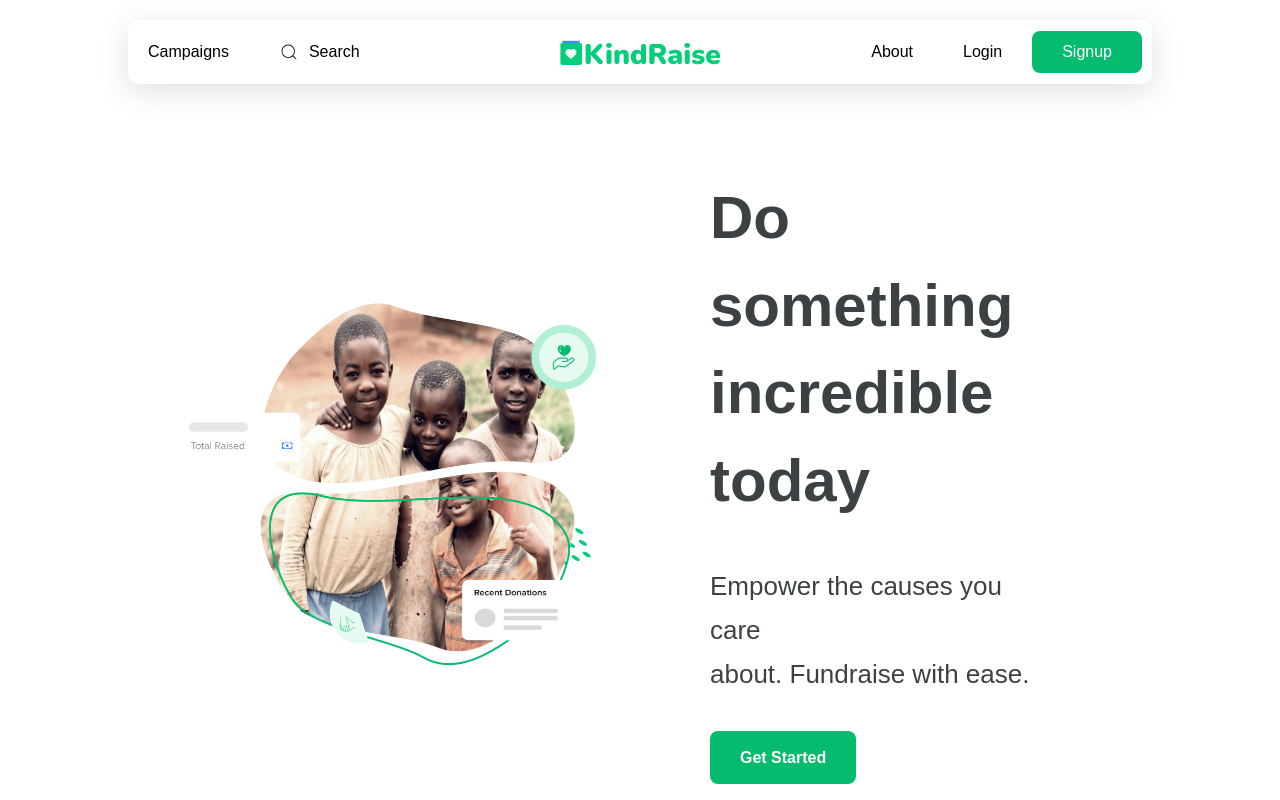
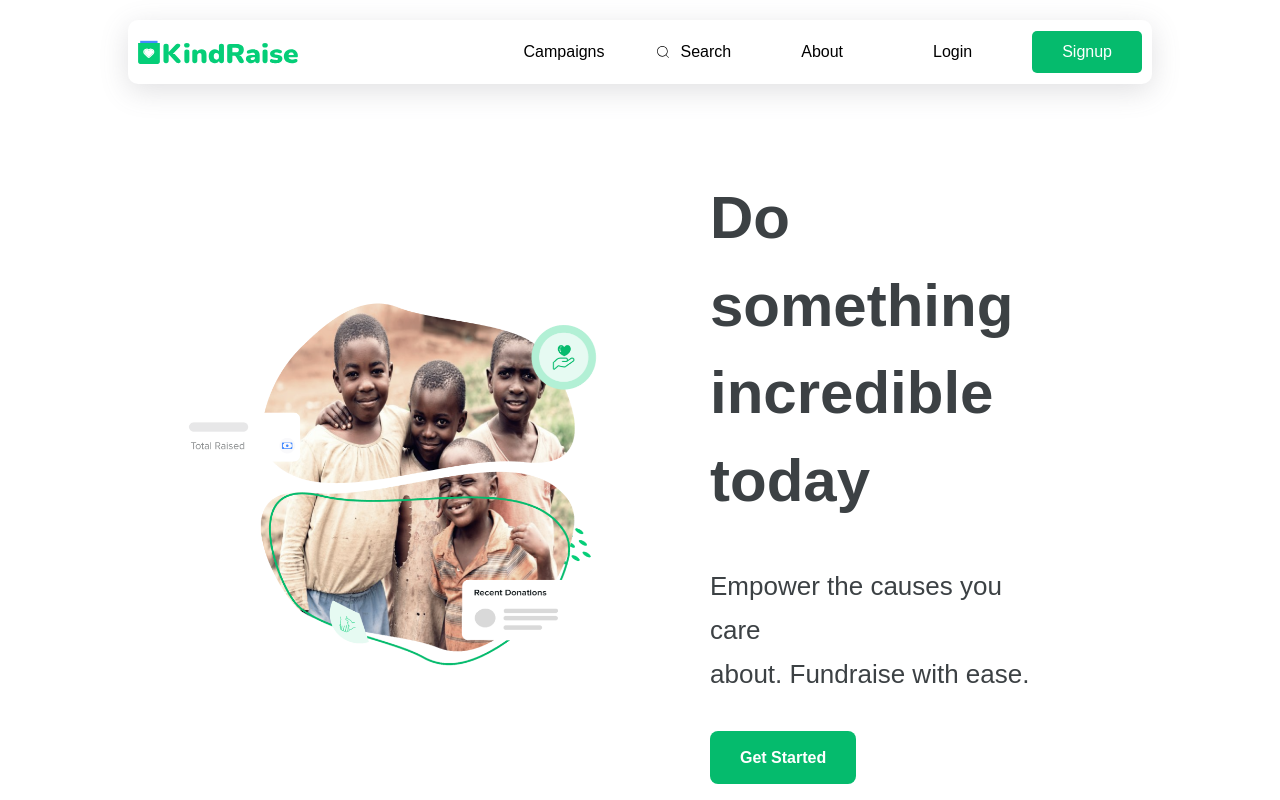
Before and after one commit to KindRaise/kindraise-client, a React (Vite) app: page / in a window 1280 px wide. Shown: the top 800 px of the page. Built offline with nearby package versions, Linux system fonts and the light colour scheme.

Commit message:
header responsiveness

```diff
--- a/src/components/Header/Header.css
+++ b/src/components/Header/Header.css
@@ -13,8 +13,6 @@
   align-items: center;
   padding: 5px 10px;
   background-color: white;
-  transition: padding 0.3s ease;
-  overflow-x: hidden;
   border-radius: 10px;
   box-shadow: rgba(100, 100, 111, 0.2) 0px 7px 29px 0px;
 }
@@ -24,34 +22,12 @@
   width: auto;
   height: auto;
   cursor: pointer;
-  position: absolute;
-  left: 50%;
-  transform: translateX(-50%);
 }
 
 .header-nav {
   display: flex;
   align-items: center;
   gap: 30px;
-}
-
-.nav-menu {
-  list-style: none;
-  display: flex;
-  align-items: center;
-  justify-content: center;
-  gap: 2vw;
-  padding: 0;
-  margin: 0;
-  font-family: Proxima Nova, sans-serif;
-  font-size: 1rem;
-  font-weight: 600;
-  line-height: 1.2;
-  text-align: center;
-}
-
-.nav-menu-item {
-  position: relative;
 }
 
 .nav-button {
@@ -61,23 +37,12 @@
   cursor: pointer;
   padding: 12px 10px;
   gap: 10px;
-  cursor: pointer;
   font-family: Proxima Nova, sans-serif;
   font-size: 16px;
   font-weight: 500;
   transition: background-color 0.3s ease;
   display: flex;
   align-items: center;
-}
-
-.nav-button svg {
-  font-size: 20px;
-  vertical-align: middle;
-}
-
-.nav-button span {
-  display: inline-block;
-  vertical-align: middle;
 }
 
 .header-auth {
@@ -99,27 +64,17 @@
   transition: background-color 0.3s ease;
 }
 
-.auth-button:hover {
-  background-color: #04a65f;
+.auth-about,
+.auth-login{
+  background-color: white;
+  color: black;
 }
 
-.auth-login {
-  background-color: #ffffff;
-  color: black;
-  padding: 12px 20px;
-  border-radius: 8px;
-  transition: background-color 0.3s ease;
+.auth-signup{
+  border-radius: 5px;
 }
 
-.auth-signup {
-  padding: 12px 30px;
-  border-radius: 8px;
-  color: white;
-  background-color: #05BB6D;
-  transition: background-color 0.3s ease;
-}
-
-.auth-signup:hover {
+.auth-button:hover {
   background-color: #04a65f;
 }
 
@@ -129,18 +84,8 @@
 
 @media screen and (max-width: 1024px) {
   .header-content {
-    flex-direction: column;
-    height: auto;
-    width: 100%;
-  }
-
-  .header-auth {
-    gap: 10px;
-    display: none; /
-  }
-
-  .header-hamburger {
-    display: block;
+    flex-direction: row;
+    justify-content: space-between;
   }
 
   .header-nav {
@@ -160,18 +105,12 @@
     box-shadow: 0 4px 8px rgba(0, 0, 0, 0.1);
   }
 
-  .nav-menu {
-    flex-direction: column;
-    gap: 20px;
+  .header-hamburger {
+    display: block;
   }
 
-  .nav-menu-item {
-    text-align: center;
-  }
-
-  .header-auth {
-    display: flex;
-    flex-direction: column;
+  .nav-button,
+  .auth-button {
     margin-top: 10px;
   }
 }
@@ -194,14 +133,7 @@
     box-shadow: 0 4px 8px rgba(0, 0, 0, 0.1);
   }
 
-  .header-auth {
-    flex-direction: column;
-  }
-
-  .auth-button,
-  .auth-login,
-  .auth-signup {
-    margin-top: 10px;
+  .auth-button {
     padding: 10px 20px;
     font-size: 16px;
   }
--- a/src/components/Header/Header.jsx
+++ b/src/components/Header/Header.jsx
@@ -16,22 +16,23 @@ const Header = () => {
   return (
     <div className="header-wrapper">
       <header className="header-content">
-        <div className="header-nav">
-          <button className="nav-button" onClick={() => navigate('/campaigns')}>
-            Campaigns
-          </button>
-          <button className="nav-button" onClick={() => navigate('/search')}>
-          <CiSearch /><span>Search</span>
-    </button>
-        </div>
         <img
           src={logo}
           alt="Logo"
           className="header-logo"
           onClick={() => navigate('/')}
         />
-        <div className="header-auth">
-          <button onClick={() => navigate('/about')} className="auth-button auth-login">
+        <div className="header-hamburger">
+          <Hamburger toggled={isMenuOpen} toggle={handleHamburgerClick} />
+        </div>
+        <nav className={`header-nav ${isMenuOpen ? 'show-nav' : ''}`}>
+          <button className="nav-button" onClick={() => navigate('/campaigns')}>
+            Campaigns
+          </button>
+          <button className="nav-button" onClick={() => navigate('/search')}>
+            <CiSearch /><span>Search</span>
+          </button>
+          <button onClick={() => navigate('/about')} className="auth-button auth-about">
             About
           </button>
           <button onClick={() => navigate('/login')} className="auth-button auth-login">
@@ -40,10 +41,7 @@ const Header = () => {
           <button onClick={() => navigate('/signup')} className="auth-button auth-signup">
             Signup
           </button>
-        </div>
-        <div className="header-hamburger">
-          <Hamburger toggled={isMenuOpen} toggle={handleHamburgerClick} />
-        </div>
+        </nav>
       </header>
     </div>
   );
```
